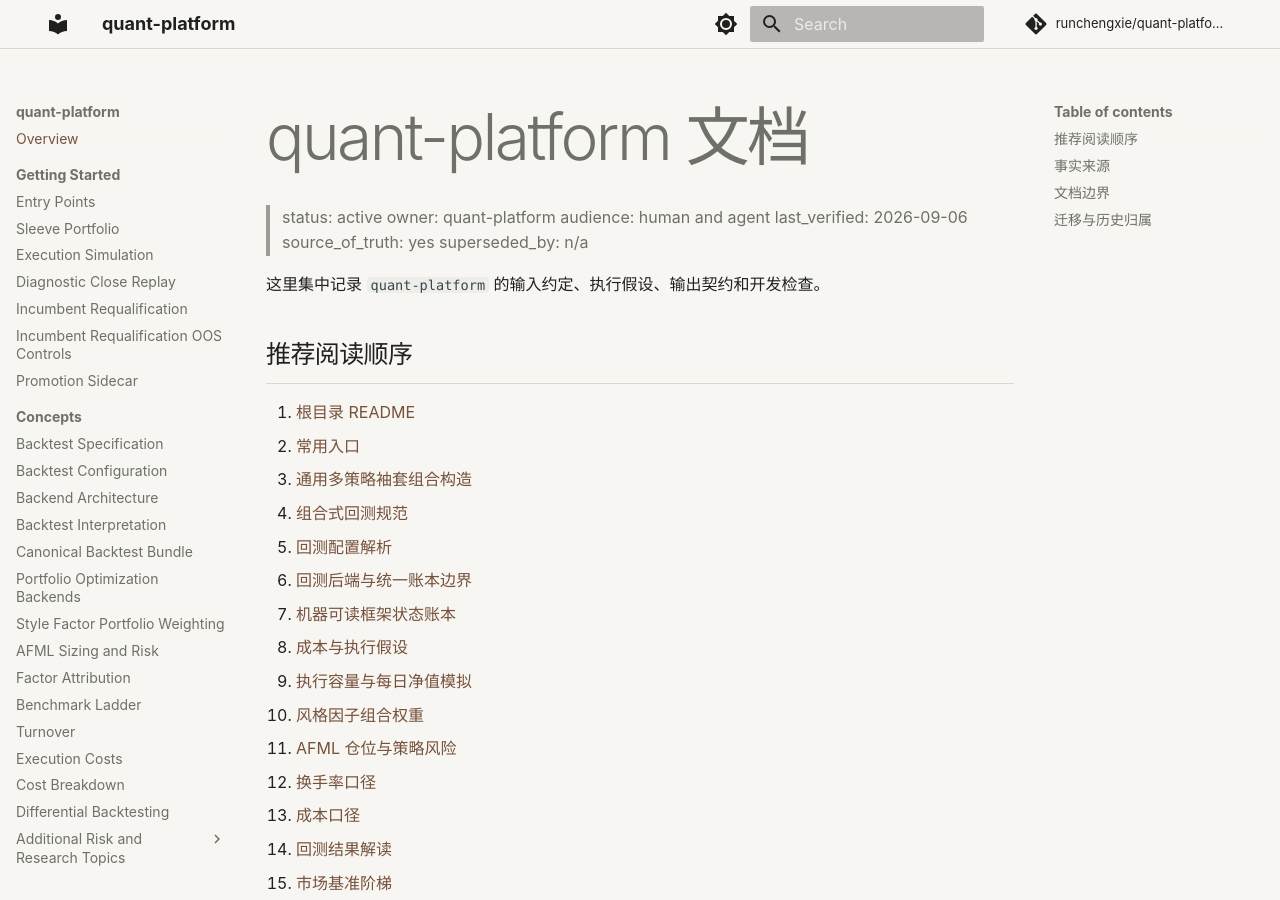
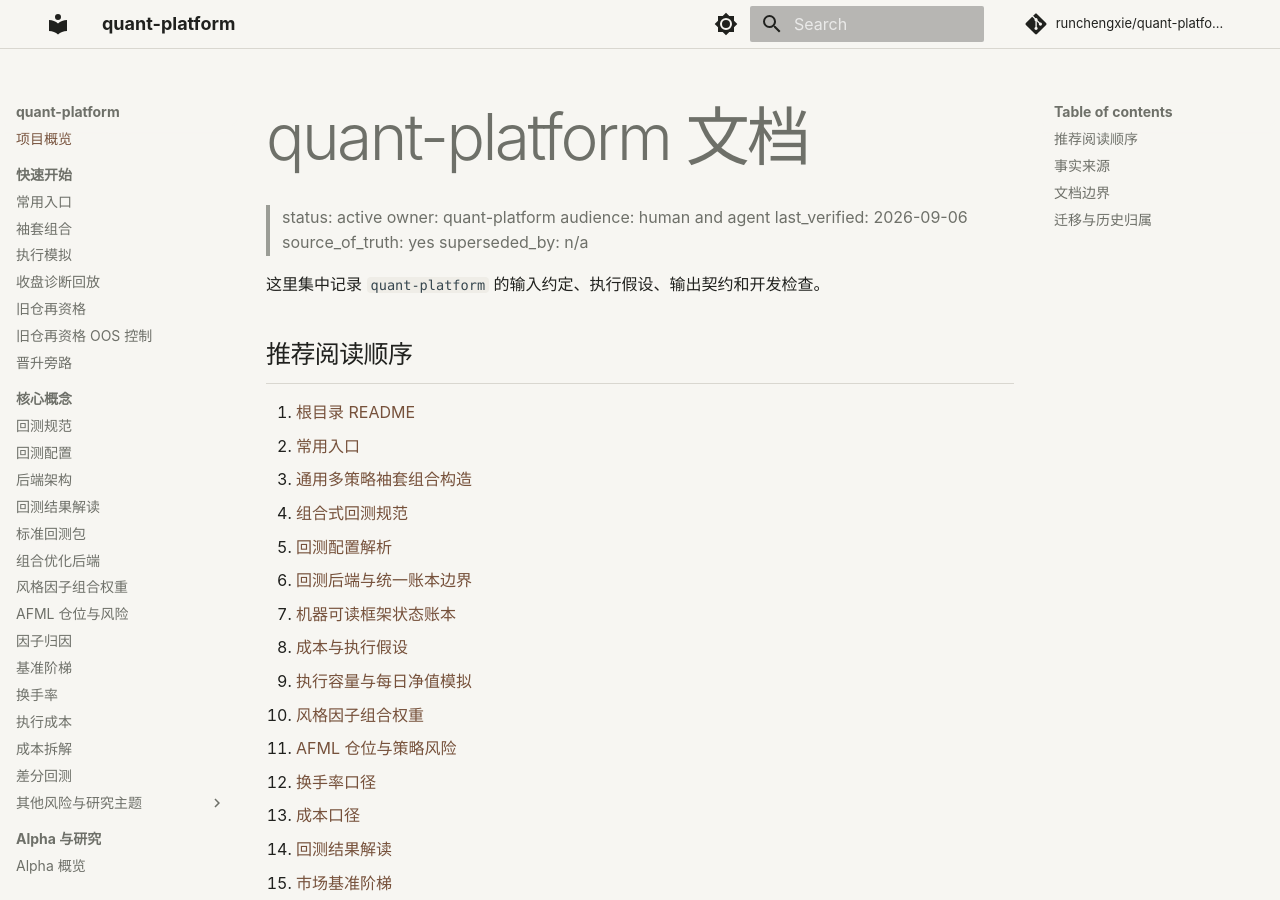
Before and after one commit to runchengxie/quant-platform, an MkDocs documentation site: the page built from docs/README.md, in a window 1280 px wide and 900 px high. Built offline with MkDocs 1.6.1 and Material for MkDocs 9.7.7, drawn with Linux system fonts in a browser that asks for light colours; comment, search, counter and statistics services are not loaded.

Commit message:
docs: localize MkDocs navigation

```diff
--- a/mkdocs.yml
+++ b/mkdocs.yml
@@ -54,99 +54,99 @@ exclude_docs: |
   **/*.yml
 
 nav:
-  - Overview: README.md
-  - Getting Started:
-      - Entry Points: guides/entry-points.md
-      - Sleeve Portfolio: guides/sleeve-portfolio.md
-      - Execution Simulation: guides/execution-simulation.md
-      - Diagnostic Close Replay: guides/diagnostic-close-replay.md
-      - Incumbent Requalification: guides/incumbent-requalification.md
-      - Incumbent Requalification OOS Controls: guides/incumbent-requalification-oos-controls.md
-      - Promotion Sidecar: guides/promotion-sidecar.md
-  - Concepts:
-      - Backtest Specification: concepts/backtest-spec.md
-      - Backtest Configuration: concepts/backtest-configuration.md
-      - Backend Architecture: concepts/backend-architecture.md
-      - Backtest Interpretation: concepts/backtest-interpretation.md
-      - Canonical Backtest Bundle: concepts/canonical-backtest-bundle.md
-      - Portfolio Optimization Backends: concepts/portfolio-optimization-backends.md
-      - Style Factor Portfolio Weighting: concepts/style-factor-portfolio-weighting.md
-      - AFML Sizing and Risk: concepts/afml-sizing-and-risk.md
-      - Factor Attribution: concepts/factor-attribution.md
-      - Benchmark Ladder: concepts/benchmark-ladder.md
-      - Turnover: concepts/turnover.md
-      - Execution Costs: concepts/execution-costs.md
-      - Cost Breakdown: concepts/cost-breakdown.md
-      - Differential Backtesting: concepts/differential-backtesting.md
-      - Additional Risk and Research Topics:
-          - Contextual Factors: alpha/concepts/contextual-factors.md
-          - Fundamental State Forecasting: alpha/concepts/fundamental-state-forecasting.md
-          - Matched Model Risk: alpha/concepts/matched-model-risk.md
-          - Minute Factors: alpha/concepts/minute-factors.md
-          - Model Landscape: alpha/concepts/model-landscape.md
-          - Research Protocols: alpha/concepts/research-protocols.md
-          - Style Factor Cross Sections: alpha/concepts/style-factor-cross-sections.md
+  - 项目概览: README.md
+  - 快速开始:
+      - 常用入口: guides/entry-points.md
+      - 袖套组合: guides/sleeve-portfolio.md
+      - 执行模拟: guides/execution-simulation.md
+      - 收盘诊断回放: guides/diagnostic-close-replay.md
+      - 旧仓再资格: guides/incumbent-requalification.md
+      - 旧仓再资格 OOS 控制: guides/incumbent-requalification-oos-controls.md
+      - 晋升旁路: guides/promotion-sidecar.md
+  - 核心概念:
+      - 回测规范: concepts/backtest-spec.md
+      - 回测配置: concepts/backtest-configuration.md
+      - 后端架构: concepts/backend-architecture.md
+      - 回测结果解读: concepts/backtest-interpretation.md
+      - 标准回测包: concepts/canonical-backtest-bundle.md
+      - 组合优化后端: concepts/portfolio-optimization-backends.md
+      - 风格因子组合权重: concepts/style-factor-portfolio-weighting.md
+      - AFML 仓位与风险: concepts/afml-sizing-and-risk.md
+      - 因子归因: concepts/factor-attribution.md
+      - 基准阶梯: concepts/benchmark-ladder.md
+      - 换手率: concepts/turnover.md
+      - 执行成本: concepts/execution-costs.md
+      - 成本拆解: concepts/cost-breakdown.md
+      - 差分回测: concepts/differential-backtesting.md
+      - 其他风险与研究主题:
+          - Contextual 因子: alpha/concepts/contextual-factors.md
+          - 基本面状态预测: alpha/concepts/fundamental-state-forecasting.md
+          - 匹配模型风险: alpha/concepts/matched-model-risk.md
+          - 分钟因子: alpha/concepts/minute-factors.md
+          - 模型版图: alpha/concepts/model-landscape.md
+          - 研究协议: alpha/concepts/research-protocols.md
+          - 风格因子截面: alpha/concepts/style-factor-cross-sections.md
           - Style Replica: alpha/concepts/style-replica.md
-  - Research and Alpha:
-      - Alpha Overview: alpha/README.md
-      - AFML Methodology: alpha/concepts/afml-methodology.md
-      - Factor Catalog: alpha/concepts/factor-catalog.md
-      - Factor Risk Model: alpha/concepts/factor-risk-model.md
-      - Feature Research Protocol: alpha/concepts/feature-research-protocol.md
-      - Model Selection: alpha/concepts/model-selection.md
-      - Overfitting Controls: alpha/concepts/overfitting-controls.md
-      - Signal Drift: alpha/concepts/signal-drift.md
-      - Framework Backends: alpha/concepts/framework-backends.md
-      - Namespace Migration: alpha/namespace-migration.md
-      - Testing: alpha/testing.md
-      - Research Template Design: alpha/guides/research-template-design.md
-      - Research Template Playbook: alpha/playbooks/research-template-design.md
-      - Operations Testing: alpha/operations/testing.md
-      - Research Outputs: alpha/reference/research-outputs.md
-      - Signal Artifacts: alpha/reference/signal-artifacts.md
-  - Execution and Microstructure:
-      - Execution Overview: execution/README.md
-      - Microstructure Overview: microstructure/README.md
-      - Data Boundary: microstructure/data-boundary.md
-      - Development Guide: microstructure/development-guide.md
-  - Orchestration:
-      - Orchestration Overview: orchestration/README.md
-      - Configuration: orchestration/configuration.md
-      - Control Plane: orchestration/control-plane.md
-      - Evaluation: orchestration/evaluation.md
-      - Output Artifacts: orchestration/output-artifacts.md
-      - Quality Gates: orchestration/quality-gates.md
-      - Integrating an Owner: orchestration/integrating-an-owner.md
-      - Targets: orchestration/targets.md
-      - Cashflow Publication: orchestration/cashflow-publication.md
-      - CLI Helpers: orchestration/cli-helpers.md
-      - Development: orchestration/development.md
-      - Evidence Protocol CLI: orchestration/evidence-protocol-cli.md
-      - E2 Promotion Receipt: orchestration/e2-promotion-receipt.md
-      - Output Orchestration: orchestration/output-orchestration.md
-      - Output Summary: orchestration/output-summary.md
-      - Runtime Helpers: orchestration/runtime-helpers.md
-      - Operations:
-          - Overview: orchestration/operations/README.md
-          - Quality Gates: orchestration/operations/quality-gates.md
-      - Reference:
-          - Overview: orchestration/reference/README.md
-          - CLI Helpers: orchestration/reference/cli-helpers.md
-          - Configuration: orchestration/reference/configuration.md
-          - Runtime Helpers: orchestration/reference/runtime-helpers.md
-  - Reference:
-      - Public API: reference/public-api.md
-      - Allocation Reference: reference/allocation-reference.md
-      - Positions: reference/outputs/positions.md
-      - Backtest Outputs: reference/outputs/backtest-outputs.md
-      - Data Boundary: data/README.md
-  - Development:
-      - Testing: testing.md
-      - Grid Support: grid-support.md
-      - Namespace Migration: namespace-migration.md
-      - Ownership Migration: ownership-migration.md
-      - Accounting and Execution Roadmap: accounting_execution_roadmap.md
-      - Publication Audit: orchestration/publication-audit.md
-  - Governance and Migration:
-      - Research Workspace Sunset: migration/research-workspace-sunset.md
-      - Accounting and Execution Roadmap: governance/accounting-execution-roadmap.md
+  - Alpha 与研究:
+      - Alpha 概览: alpha/README.md
+      - AFML 方法论: alpha/concepts/afml-methodology.md
+      - 因子目录: alpha/concepts/factor-catalog.md
+      - 因子风险模型: alpha/concepts/factor-risk-model.md
+      - 特征研究协议: alpha/concepts/feature-research-protocol.md
+      - 模型选择: alpha/concepts/model-selection.md
+      - 过拟合控制: alpha/concepts/overfitting-controls.md
+      - 信号漂移: alpha/concepts/signal-drift.md
+      - 框架后端: alpha/concepts/framework-backends.md
+      - 命名空间迁移: alpha/namespace-migration.md
+      - 测试: alpha/testing.md
+      - 研究模板设计: alpha/guides/research-template-design.md
+      - 研究模板操作手册: alpha/playbooks/research-template-design.md
+      - 运维测试: alpha/operations/testing.md
+      - 研究输出: alpha/reference/research-outputs.md
+      - 信号产物: alpha/reference/signal-artifacts.md
+  - 执行与微观结构:
+      - 执行概览: execution/README.md
+      - 微观结构概览: microstructure/README.md
+      - 数据边界: microstructure/data-boundary.md
+      - 开发指南: microstructure/development-guide.md
+  - 编排:
+      - 编排概览: orchestration/README.md
+      - 配置: orchestration/configuration.md
+      - 控制平面: orchestration/control-plane.md
+      - 评估: orchestration/evaluation.md
+      - 输出产物: orchestration/output-artifacts.md
+      - 质量门禁: orchestration/quality-gates.md
+      - 接入负责人: orchestration/integrating-an-owner.md
+      - 目标文件: orchestration/targets.md
+      - 现金流发布: orchestration/cashflow-publication.md
+      - CLI 辅助工具: orchestration/cli-helpers.md
+      - 开发: orchestration/development.md
+      - 证据协议 CLI: orchestration/evidence-protocol-cli.md
+      - E2 晋升回执: orchestration/e2-promotion-receipt.md
+      - 输出编排: orchestration/output-orchestration.md
+      - 输出摘要: orchestration/output-summary.md
+      - 运行时辅助工具: orchestration/runtime-helpers.md
+      - 运维:
+          - 概览: orchestration/operations/README.md
+          - 质量门禁: orchestration/operations/quality-gates.md
+      - 参考:
+          - 概览: orchestration/reference/README.md
+          - CLI 辅助工具: orchestration/reference/cli-helpers.md
+          - 配置: orchestration/reference/configuration.md
+          - 运行时辅助工具: orchestration/reference/runtime-helpers.md
+  - 参考:
+      - 公开 API: reference/public-api.md
+      - 分配参考: reference/allocation-reference.md
+      - 持仓: reference/outputs/positions.md
+      - 回测输出: reference/outputs/backtest-outputs.md
+      - 数据边界: data/README.md
+  - 开发:
+      - 测试: testing.md
+      - 网格辅助工具: grid-support.md
+      - 命名空间迁移: namespace-migration.md
+      - 归属迁移: ownership-migration.md
+      - 会计与执行路线图: accounting_execution_roadmap.md
+      - 发布审计: orchestration/publication-audit.md
+  - 治理与迁移:
+      - research-workspace 退出计划: migration/research-workspace-sunset.md
+      - 会计与执行路线图: governance/accounting-execution-roadmap.md
```
